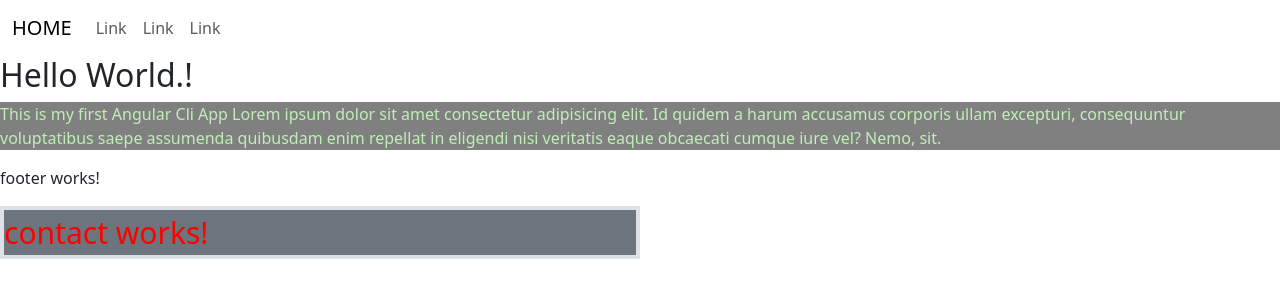
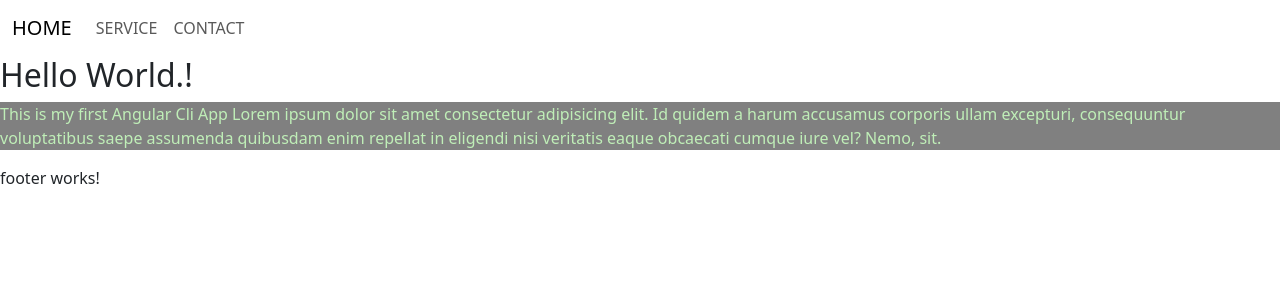
Before and after one commit to Arif-Umrani/my-first-app, an Angular app: page / in a window 1280 px wide. Shown: the top 300 px of the page. Built offline with nearby package versions, Linux system fonts and the light colour scheme.

Commit message:
add routing

```diff
--- a/src/app/app.html
+++ b/src/app/app.html
@@ -1,6 +1,5 @@
 
 <!-- Import By Arif -->
 <app-header></app-header>
-<app-home></app-home>
+<router-outlet></router-outlet>
 <app-footer></app-footer>
-<app-contact></app-contact>
--- a/src/app/app.routes.ts
+++ b/src/app/app.routes.ts
@@ -1,3 +1,26 @@
 import { Routes } from '@angular/router';
+import { Home } from './pages/home/home';
+import { Services } from './pages/services/services';
+import { Contact } from './pages/contact/contact';
 
-export const routes: Routes = [];
+export const routes: Routes = [
+  {
+    path: '',
+    component: Home,
+  },
+  {
+    path: 'services',
+    component: Services
+  },
+  {
+    path: 'contact',
+    component: Contact
+  },
+
+  // todo: not found page route
+
+  // {
+  //   path: '**',
+  //   component: input
+  // },
+];
--- a/src/app/app.ts
+++ b/src/app/app.ts
@@ -1,17 +1,17 @@
 import { Component, signal } from '@angular/core';
-import { RouterOutlet } from '@angular/router';
+import { RouterLink, RouterOutlet } from '@angular/router';
 
 // Import by Arif
 import { Header } from './components/header/header';
 import { Footer } from './components/footer/footer';
-import { Home } from './components/home/home';
+import { Home } from './pages/home/home';
 import { Contact } from './pages/contact/contact';
 
 
 @Component({
   selector: 'app-root',
   // Import by Arif
-  imports: [RouterOutlet, Header, Footer, Home, Contact],
+  imports: [RouterOutlet, RouterLink, Header, Footer],
   templateUrl: './app.html',
   styleUrl: './app.scss'
 })
--- a/src/app/components/header/header.html
+++ b/src/app/components/header/header.html
@@ -1,20 +1,20 @@
 <nav class="navbar navbar-expand-sm navbar-light">
   <div class="container-fluid">
-    <a class="navbar-brand" href="/src/app/components/home">HOME</a>
+    <a class="navbar-brand" routerLink="">HOME</a>
     <button class="navbar-toggler" type="button" data-bs-toggle="collapse" data-bs-target="#collapsibleNavbar">
       <span class="navbar-toggler-icon"></span>
     </button>
     <div class="collapse navbar-collapse" id="collapsibleNavbar">
       <ul class="navbar-nav">
         <li class="nav-item">
-          <a class="nav-link" href="#">Link</a>
+          <a class="nav-link" routerLink="services">SERVICE</a>
         </li>
         <li class="nav-item">
+          <a class="nav-link" routerLink="contact">CONTACT</a>
+        </li>
+        <!-- <li class="nav-item">
           <a class="nav-link" href="#">Link</a>
-        </li>
-        <li class="nav-item">
-          <a class="nav-link" href="#">Link</a>
-        </li>
+        </li> -->
       </ul>
     </div>
   </div>
--- a/src/app/components/header/header.ts
+++ b/src/app/components/header/header.ts
@@ -1,8 +1,9 @@
 import { Component } from '@angular/core';
+import { RouterLink } from "@angular/router";
 
 @Component({
   selector: 'app-header',
-  imports: [],
+  imports: [RouterLink],
   templateUrl: './header.html',
   styleUrl: './header.scss',
 })
--- a/src/main.ts
+++ b/src/main.ts
@@ -4,6 +4,9 @@ import { App } from './app/app';
 
 // Import by Arif for bootstrap js files through NPM
 import 'bootstrap/dist/js/bootstrap.bundle.min.js';
+import { routes } from './app/app.routes';
+import { provideRouter } from '@angular/router';
 
-bootstrapApplication(App, appConfig)
-  .catch((err) => console.error(err));
+bootstrapApplication(App, {
+  providers: [provideRouter(routes)]
+});
```
Also changed, not shown: src/app/pages/home/home.html (renamed from src/app/components/home/home.html), src/app/pages/home/home.scss (renamed from src/app/components/home/home.scss), src/app/pages/home/home.ts (renamed from src/app/components/home/home.ts), 1 other file (tests, documents, lock files or other folders).
